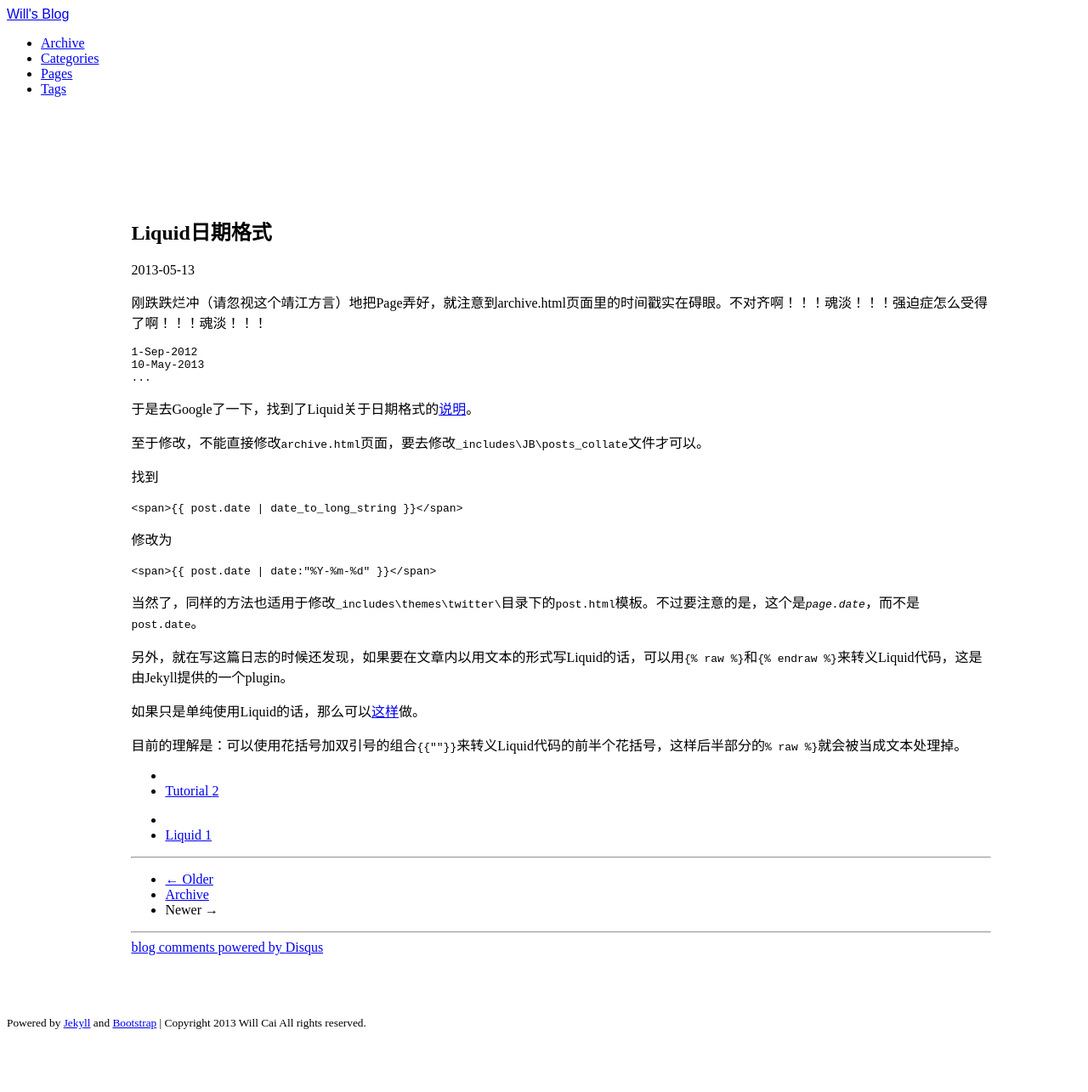
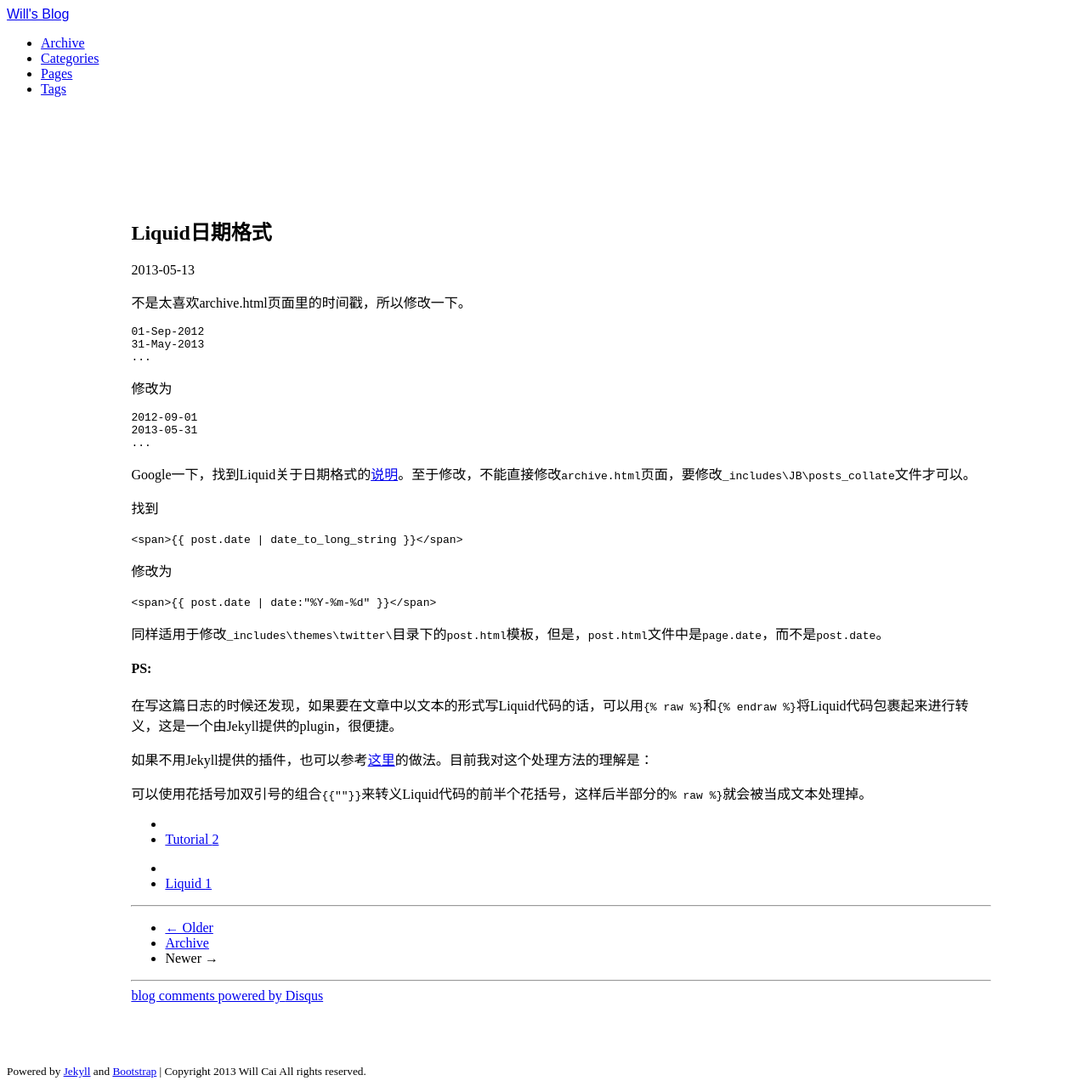
Before and after one commit to hantconny/hantconny.github.io, a Jekyll site: the page built from _posts/core-samples/2013-05-13-liquid-date-format.md, in a window 1280 px wide. Shown: the whole page at 85% size. Built offline with Jekyll 4.4.1, drawn with Linux system fonts in a browser that asks for light colours; comment, search, counter and statistics services are not loaded; before the commit the page ends 1228 px from its top, so only the background shows below that.

Commit message:
modify posts

```diff
--- a/_posts/core-samples/2013-05-13-liquid-date-format.md
+++ b/_posts/core-samples/2013-05-13-liquid-date-format.md
@@ -7,32 +7,38 @@ tags : [Liquid]
 
 {% include JB/setup %}
 
-刚跌跌烂冲（请忽视这个靖江方言）地把Page弄好，就注意到archive.html页面里的时间戳实在碍眼。不对齐啊！！！魂淡！！！强迫症怎么受得了啊！！！魂淡！！！
+不是太喜欢archive.html页面里的时间戳，所以修改一下。
 
-    1-Sep-2012
-    10-May-2013
+    01-Sep-2012
+    31-May-2013
     ...
 
-于是去Google了一下，找到了Liquid关于日期格式的[说明](http://liquid.rubyforge.org/classes/Liquid/StandardFilters.html#M000012)。
+修改为
 
-至于修改，不能直接修改`archive.html`页面，要去修改`_includes\JB\posts_collate`文件才可以。
+    2012-09-01
+    2013-05-31
+	...
+
+Google一下，找到Liquid关于日期格式的[说明](http://liquid.rubyforge.org/classes/Liquid/StandardFilters.html#M000012)。至于修改，不能直接修改`archive.html`页面，要修改`_includes\JB\posts_collate`文件才可以。
 
 找到
 
 {% raw %}
 `<span>{{ post.date | date_to_long_string }}</span>`
 {% endraw %}
+
 修改为
 
 {% raw %}
 `<span>{{ post.date | date:"%Y-%m-%d" }}</span>`
 {% endraw %}
 
-当然了，同样的方法也适用于修改`_includes\themes\twitter\`目录下的`post.html`模板。不过要注意的是，这个是<em>`page.date`</em>，而不是`post.date`。
+同样适用于修改`_includes\themes\twitter\`目录下的`post.html`模板，但是，`post.html`文件中是`page.date`，而不是`post.date`。
 
+#### PS: ####
 
-另外，就在写这篇日志的时候还发现，如果要在文章内以用文本的形式写Liquid的话，可以用`{{ "{" }}% raw %}`和`{{ "{" }}% endraw %}`来转义Liquid代码，这是由Jekyll提供的一个plugin。
+在写这篇日志的时候还发现，如果要在文章中以文本的形式写Liquid代码的话，可以用`{{ "{" }}% raw %}`和`{{ "{" }}% endraw %}`将Liquid代码包裹起来进行转义，这是一个由Jekyll提供的plugin，很便捷。
 
-如果只是单纯使用Liquid的话，那么可以[这样](http://stackoverflow.com/questions/3426182/how-to-escape-liquid-template-tags)做。
+如果不用Jekyll提供的插件，也可以参考[这里](http://stackoverflow.com/questions/3426182/how-to-escape-liquid-template-tags)的做法。目前我对这个处理方法的理解是：
 
-目前的理解是：可以使用花括号加双引号的组合`{{"{{"}}"{{"}}"}}`来转义Liquid代码的前半个花括号，这样后半部分的`% raw %}`就会被当成文本处理掉。
+可以使用花括号加双引号的组合`{{"{{"}}"{{"}}"}}`来转义Liquid代码的前半个花括号，这样后半部分的`% raw %}`就会被当成文本处理掉。
```
